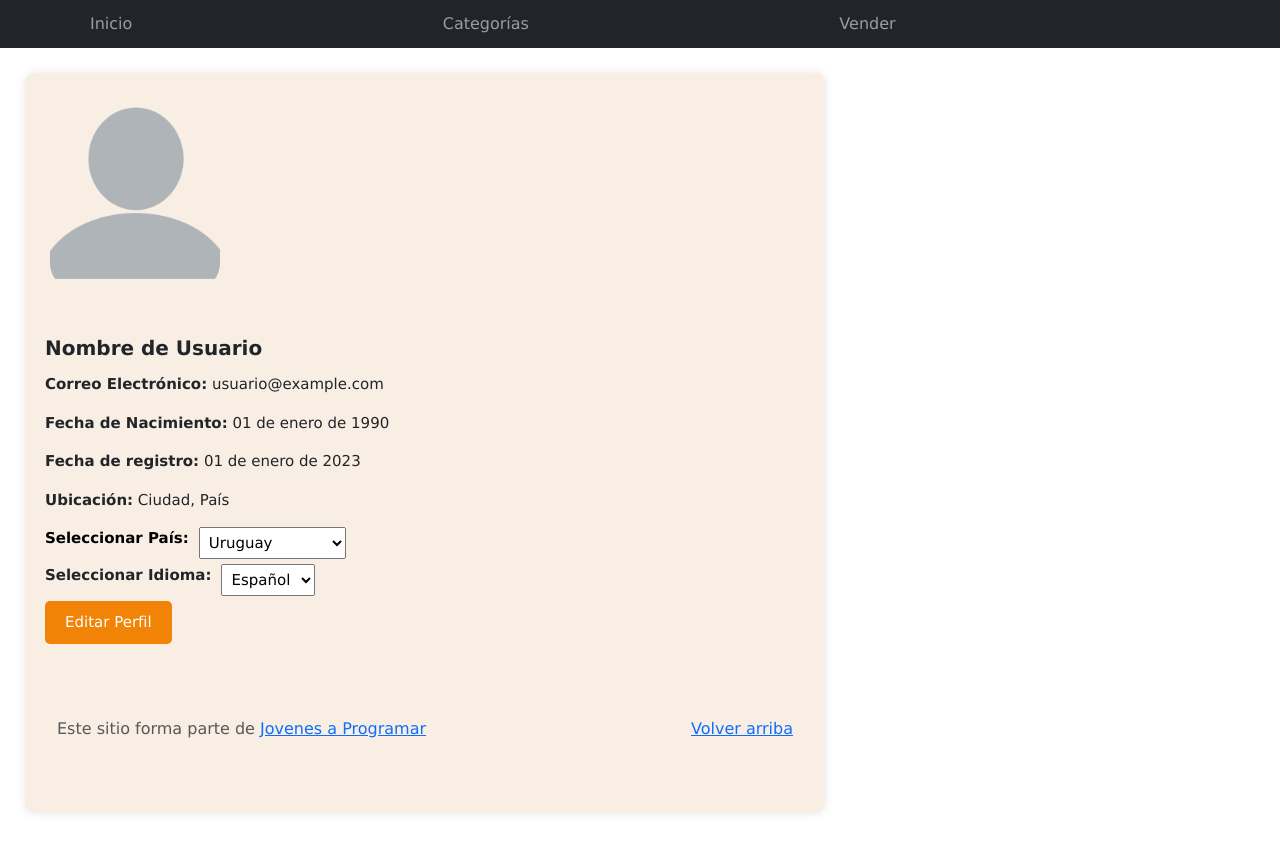
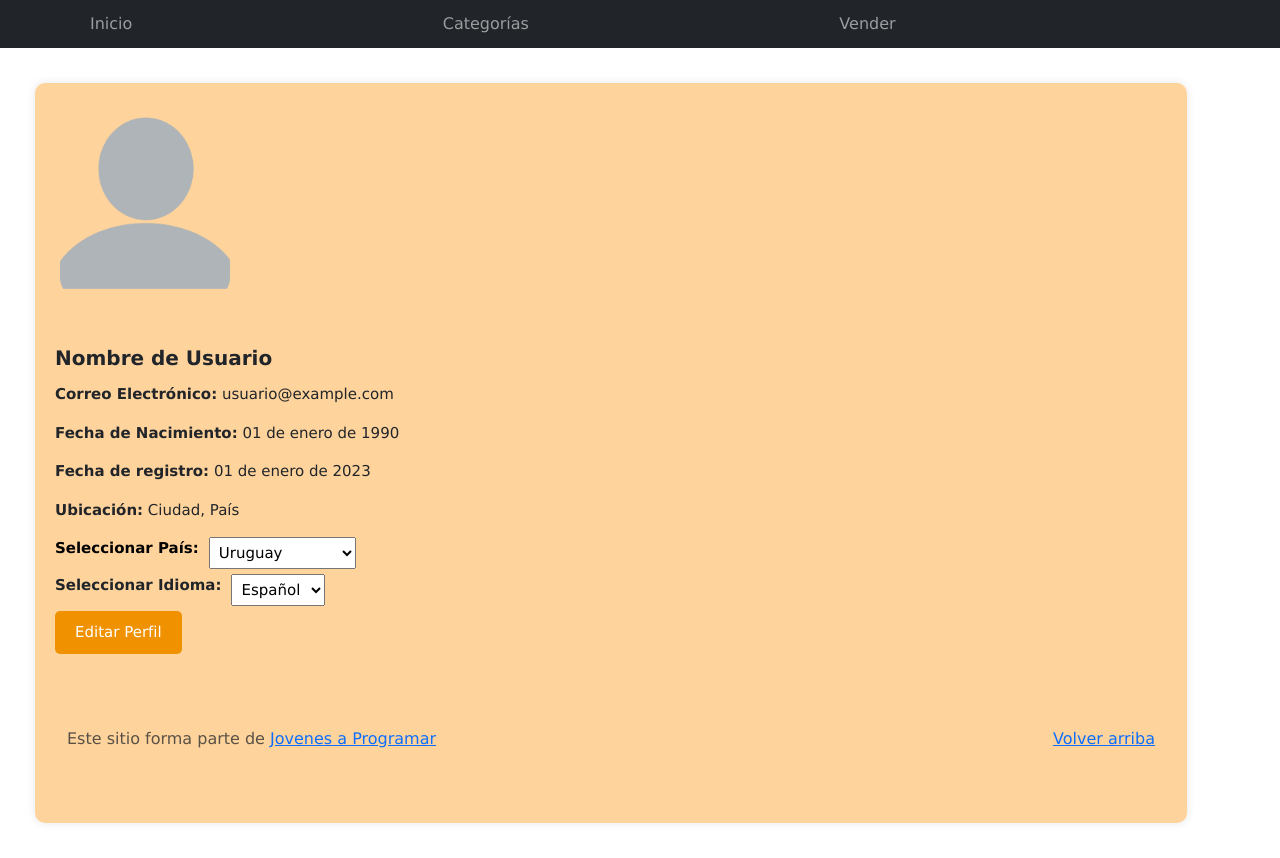
Before and after one commit to thaliaaris96/workspace-inicial.github.io, a plain HTML site: page my-profile.html in a window 1280 px wide. Drawn offline with nearby package versions, Linux system fonts and the light colour scheme; a script that the page names is missing.

Commit message:
corrigiendo estilo del perfil usuario

```diff
--- a/css/styles.css
+++ b/css/styles.css
@@ -298,10 +298,11 @@ a.custom-card:hover {
 }
 
 .perfil-container {
-  max-width: 800px;
-  margin: 25px;
+  display: inline-flexbox;
+  max-width: 90%;
+  margin: 35px;
   padding: 20px;
-  background-color: #f8eee3;
+  background-color: rgba(255, 169, 63, 0.515);;
   border-radius: 10px;
   box-shadow: 0 0 10px rgba(0, 0, 0, 0.1);
   font-family: 'Verdana', serif
@@ -311,7 +312,7 @@ a.custom-card:hover {
   width: 180px;
   height: 200px;
   padding: 5px;
-  border-radius: 15%;
+  border-radius: 25px;
   object-fit: cover;
   margin-bottom: 40px;
 }
@@ -327,16 +328,10 @@ a.custom-card:hover {
   margin-bottom: 25px;
 }
 
+
 .perfil-boton {
   padding: 10px 20px;
-  background-color: #e97d03;
-  color: white;
-  border: none;
-  border-radius: 10px;
-}
-.perfil-boton {
-  padding: 10px 20px;
-  background-color: #f18406;
+  background-color: #f09100;
   color: white;
   border: none;
   border-radius: 5px;
@@ -344,7 +339,7 @@ a.custom-card:hover {
 }
 
 .perfil-boton:hover {
-  background-color: #f1942a;
+  background-color: #ffb23f;
   color: black;
 }
 
```
